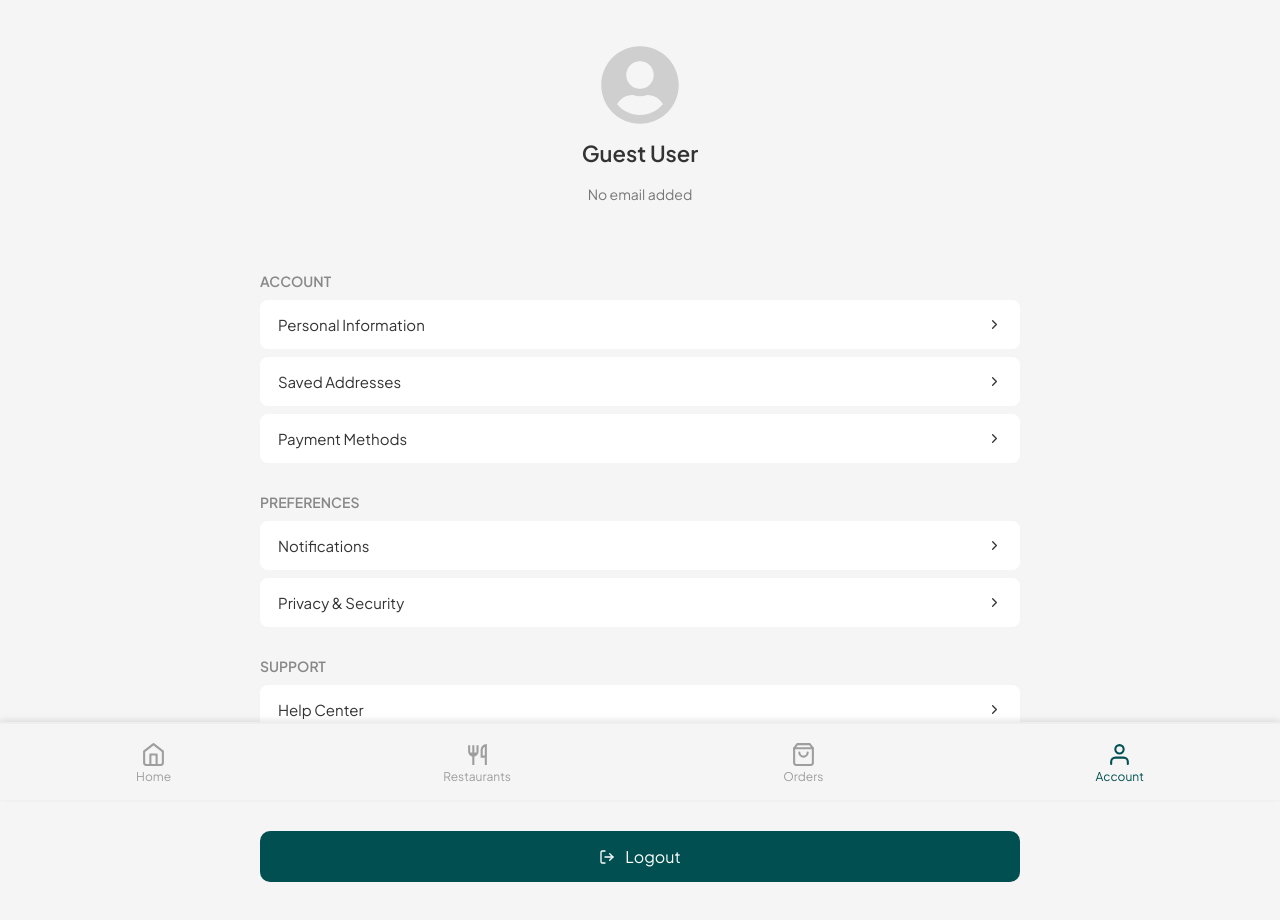
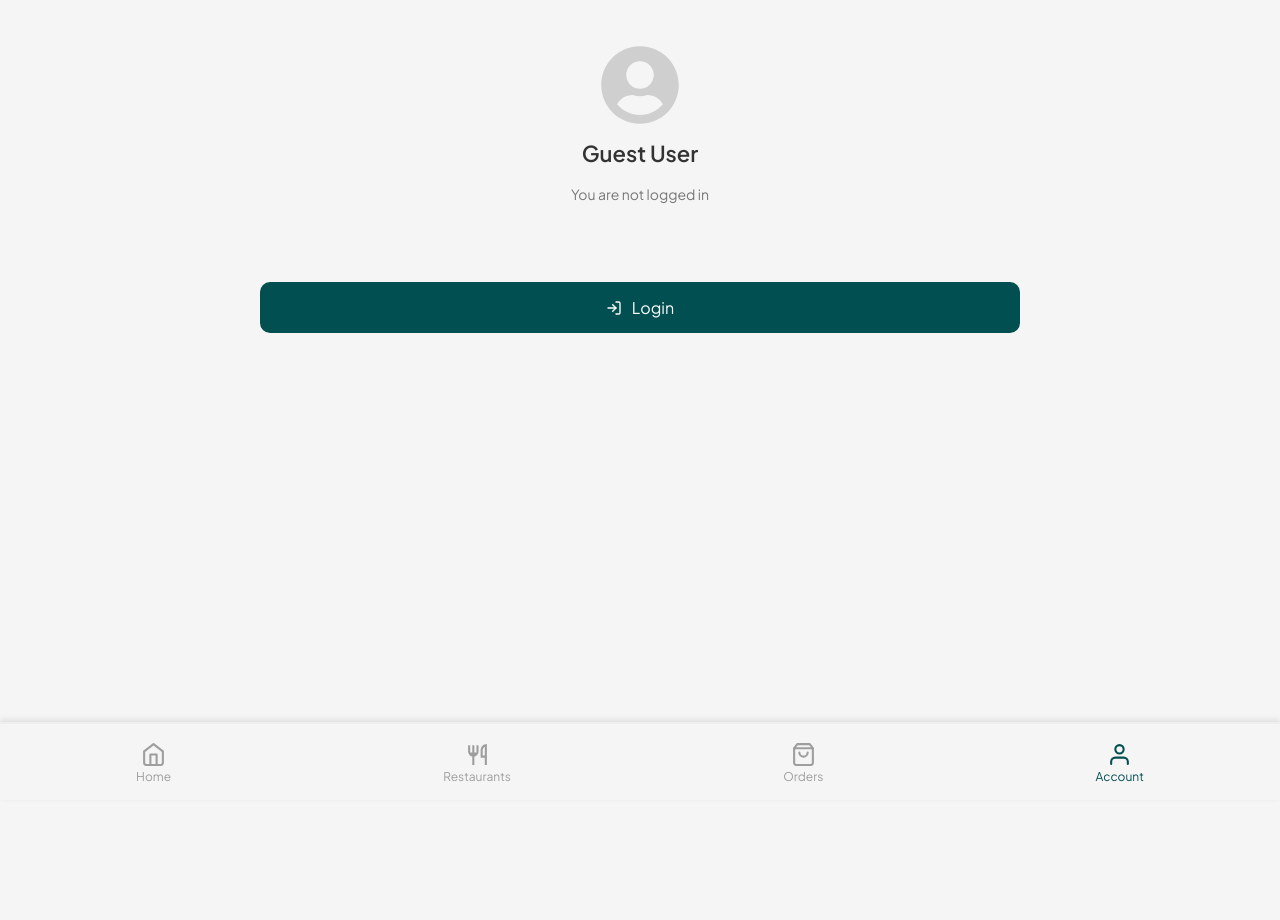
Before and after one commit to ay30bg/droppa, a React (Create React App) app: page /profile in a window 1280 px wide. Shown: the top 920 px of the page. Built offline with nearby package versions, Linux system fonts and the light colour scheme.

Commit message:
Update Profile.jsx

```diff
--- a/src/pages/Profile.jsx
+++ b/src/pages/Profile.jsx
@@ -1,11 +1,13 @@
 import React, { useEffect, useState } from "react";
 import "../styles/profile.css";
-import { FiChevronRight, FiLogOut } from "react-icons/fi";
+import { FiChevronRight, FiLogOut, FiLogIn } from "react-icons/fi";
 import { FaUserCircle } from "react-icons/fa";
 import { useNavigate } from "react-router-dom";
+import { useAuth } from "../context/AuthContext";
 
 export default function ProfilePage() {
   const navigate = useNavigate();
+  const { user, logout, isLoggedIn } = useAuth();
 
   const [profile, setProfile] = useState({
     name: "",
@@ -20,7 +22,7 @@ export default function ProfilePage() {
     setTimeout(() => {
       if (saved) setProfile(JSON.parse(saved));
       setLoading(false);
-    }, 800); // simulate async load
+    }, 800);
   };
 
   useEffect(() => {
@@ -31,9 +33,12 @@ export default function ProfilePage() {
       window.removeEventListener("storage", handleStorageChange);
   }, []);
 
-  const handleLogout = () => {
-    localStorage.removeItem("authToken");
-    navigate("/welcome");
+  const handleAuthButton = () => {
+    if (isLoggedIn) {
+      logout();
+    } else {
+      navigate("/login");
+    }
   };
 
   const sections = [
@@ -66,32 +71,25 @@ export default function ProfilePage() {
           <>
             <FaUserCircle className="profile-avatar" />
             <h2 className="profile-name">
-              {profile.name || "Guest User"}
+              {isLoggedIn ? profile.name : "Guest User"}
             </h2>
             <p className="profile-email">
-              {profile.email || "No email added"}
+              {isLoggedIn
+                ? profile.email || "No email added"
+                : "You are not logged in"}
             </p>
           </>
         )}
       </div>
 
-      {/* SECTIONS */}
-      {sections.map((section, idx) => (
-        <div className="profile-section" key={idx}>
+      {/* ONLY SHOW SECTIONS IF LOGGED IN */}
+      {!loading && isLoggedIn && (
+        <>
+          {sections.map((section, idx) => (
+            <div className="profile-section" key={idx}>
+              <h3 className="profile-section-title">{section.title}</h3>
 
-          {/* Section Title */}
-          {loading ? (
-            <div className="skeleton title-skeleton" />
-          ) : (
-            <h3 className="profile-section-title">{section.title}</h3>
-          )}
-
-          {/* Section Items */}
-          {loading
-            ? section.items.map((_, i) => (
-                <div key={i} className="skeleton card-skeleton" />
-              ))
-            : section.items.map((item, i) => (
+              {section.items.map((item, i) => (
                 <div
                   key={i}
                   className="profile-item"
@@ -105,16 +103,23 @@ export default function ProfilePage() {
                   <FiChevronRight />
                 </div>
               ))}
-        </div>
-      ))}
+            </div>
+          ))}
+        </>
+      )}
 
-      {/* LOGOUT */}
-      {loading ? (
-        <div className="skeleton logout-skeleton" />
-      ) : (
-        <button className="logout-btn" onClick={handleLogout}>
-          <FiLogOut />
-          Logout
+      {/* AUTH BUTTON */}
+      {!loading && (
+        <button className="logout-btn" onClick={handleAuthButton}>
+          {isLoggedIn ? (
+            <>
+              <FiLogOut /> Logout
+            </>
+          ) : (
+            <>
+              <FiLogIn /> Login
+            </>
+          )}
         </button>
       )}
     </div>
```
